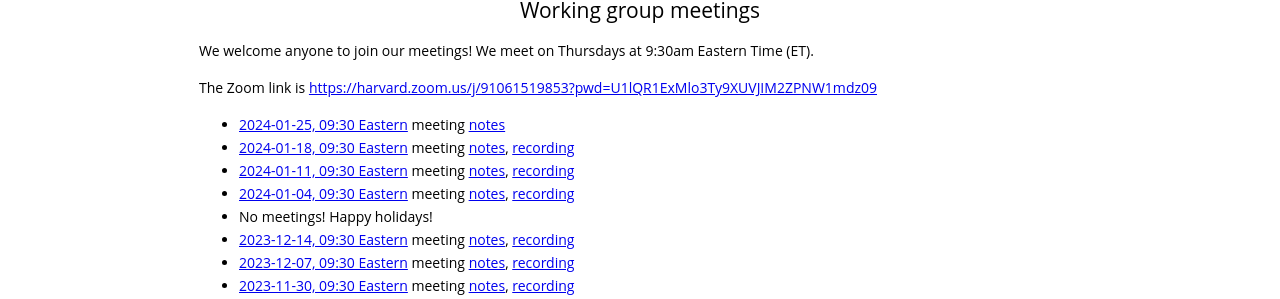
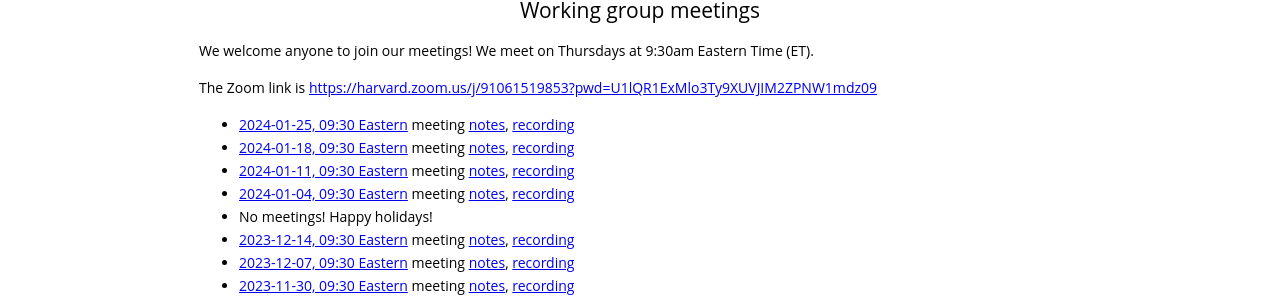
Before and after one commit to gdcc/ct.gdcc.io, a Jekyll site: the page built from index.md, in a window 1280 px wide and 900 px high, scrolled down 1634 px. Shown: the part 145-444 px from the top of the window. Built offline with Jekyll 4.4.1, drawn with Linux system fonts in a browser that asks for light colours; our own code applies the rules of GitHub Pages for plain Markdown files.

Commit message:
add recording

```diff
--- a/index.md
+++ b/index.md
@@ -59,7 +59,7 @@ We welcome anyone to join our meetings! We meet on Thursdays at 9:30am Eastern T
 
 The Zoom link is <https://harvard.zoom.us/j/91061519853?pwd=U1lQR1ExMlo3Ty9XUVJIM2ZPNW1mdz09>
 
-- [2024-01-25, 09:30 Eastern](https://time.is/compare/0930_25_Jan_2024_in_Boston) meeting [notes](https://docs.google.com/document/d/1Rw-TqyojblqPKYPGPXrhZUPzuyn6yT-pztTiFfc7a3I/edit?usp=sharing)
+- [2024-01-25, 09:30 Eastern](https://time.is/compare/0930_25_Jan_2024_in_Boston) meeting [notes](https://docs.google.com/document/d/1Rw-TqyojblqPKYPGPXrhZUPzuyn6yT-pztTiFfc7a3I/edit?usp=sharing), [recording](https://harvard.zoom.us/rec/share/rDo_V6heO9vo6UDIVhm0mnnsdTDXqA4lNX72lCjhGWrmOEpZttM13CsBceAFXkvr.SgokYNw-AoOACtSm)
 - [2024-01-18, 09:30 Eastern](https://time.is/compare/0930_18_Jan_2024_in_Boston) meeting [notes](https://docs.google.com/document/d/1L2GPXGLpcrzMRjLLCFTXTu1NgK9dGX-tXVR_cn4elh0/edit?usp=sharing), [recording](https://harvard.zoom.us/rec/share/EUOqzaq4NzsH4N8xX7kg9II8w292MEB6eqbyzPMlZOACsErKV-Z20hHBj1HerFH2.bGFh04EdU1Qnu9ic)
 - [2024-01-11, 09:30 Eastern](https://time.is/compare/0930_11_Jan_2024_in_Boston) meeting [notes](https://docs.google.com/document/d/1WfUj3fn4RU3ZmdkgmNIbWu2uvD_zU9Y3h3MT5X6TzCI/edit?usp=sharing), [recording](https://harvard.zoom.us/rec/share/WL_WGzPND5JCIwXgoF9eH8PfFXvpu_lInLMuAlQWbdiJ4p-Lo32O4pdNu1BTOf59.j7S0j6rzrBVtDnd9)
 - [2024-01-04, 09:30 Eastern](https://time.is/compare/0930_4_Jan_2024_in_Boston) meeting [notes](https://docs.google.com/document/d/1qaThvkBeIEl4wHeyf3aCffWUtPXylaEv9nYG9gdpXFI/edit?usp=sharing), [recording](https://harvard.zoom.us/rec/share/n9BjhR2UuvX9ASACPLBAakBA7IRiClCNyV0WcRFMcO8imQY3Mjn_RevzkgNyJYZh.NdEqqz3-7kpBKQhV)
```
